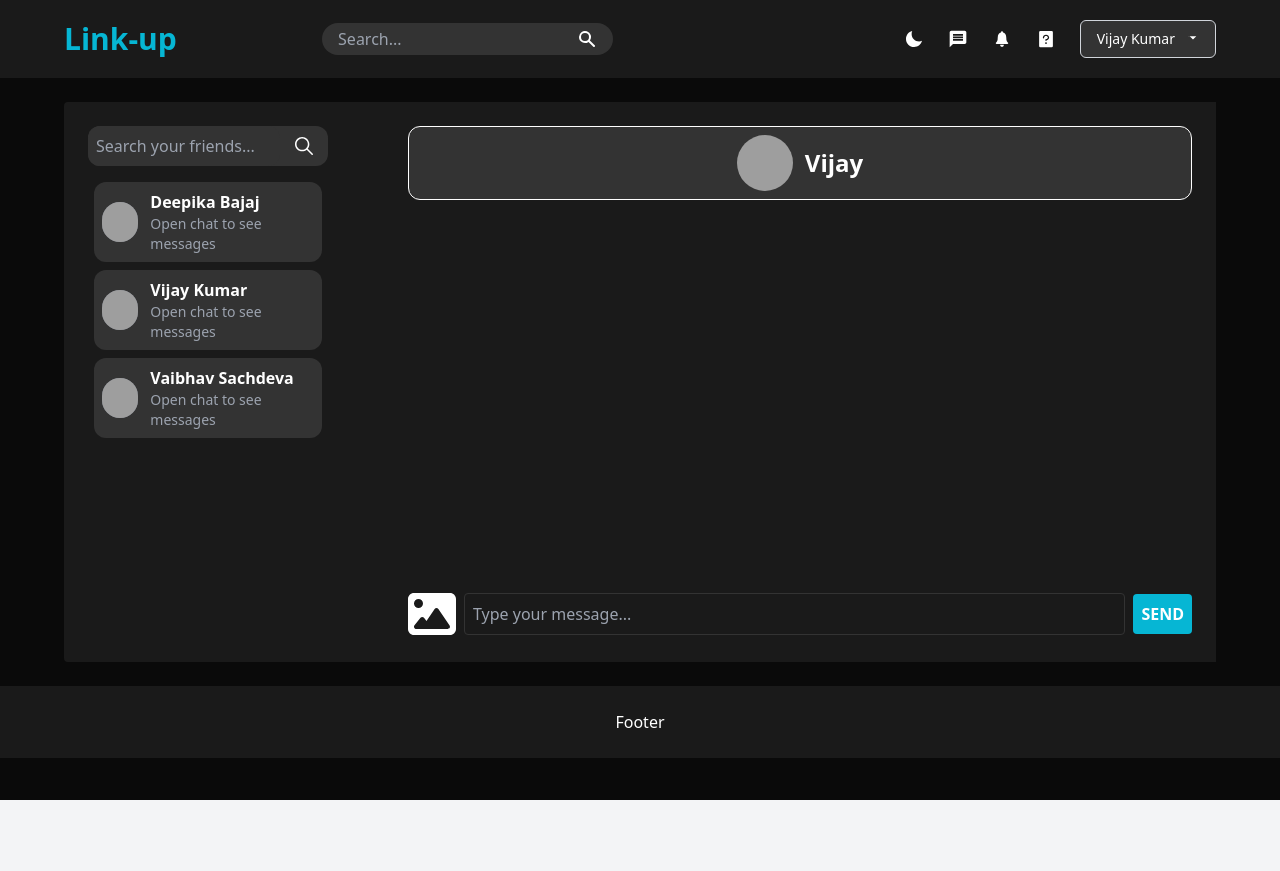
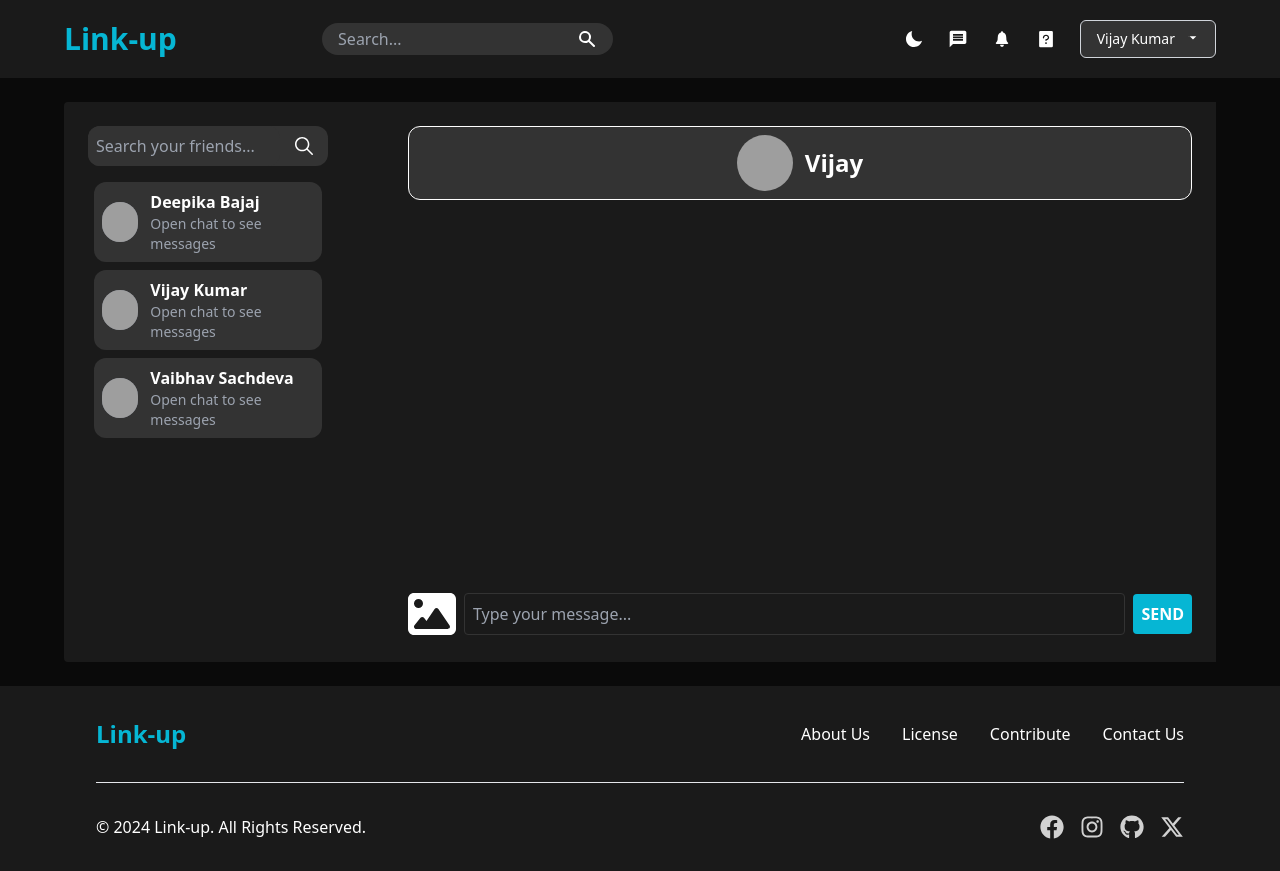
Before and after one commit to Virendra9824/LinkUp, a React (Create React App) app in the folder Frontend/: page /chat in a window 1280 px wide. Before the commit the page ends 800 px from the top, so only its background shows below. Built offline with nearby package versions, Linux system fonts and the light colour scheme; grey boxes are pictures that could not be loaded.

Commit message:
Added footer section

```diff
--- a/Frontend/src/components/common/Footer.jsx
+++ b/Frontend/src/components/common/Footer.jsx
@@ -1,5 +1,90 @@
 import React from "react";
+import { Link } from "react-router-dom";
+import { FaFacebook } from "react-icons/fa";
+import { FaGithub } from "react-icons/fa";
+import { FaInstagram } from "react-icons/fa6";
+import { FaXTwitter } from "react-icons/fa6";
+
 
 export default function Footer() {
-  return <div className="bg-[#1A1A1A] py-6 w-full text-center">Footer</div>;
+  return (
+    <div className="bg-[#1A1A1A] ">
+      <footer className="w-[90%] mx-auto    p-8">
+        <div className="flex flex-row flex-wrap items-center justify-center gap-y-6 gap-x-12 text-center md:justify-between  border-t-[#60df7b]">
+          <div className="flex items-center space-x-4">
+            <Link to="/" className="text-2xl md:text
+            -3xl font-bold text-cyan-500 whitespace-nowrap">
+              Link-up
+            </Link>
+          </div>
+          <ul className="flex flex-wrap items-center gap-y-2 gap-x-8 justify-center md:justify-between ">
+            <li>
+              <div
+
+                href="#"
+                color="blue-gray"
+                className="font-normal transition-colors hover:text-blue-500 focus:text-blue-500 "
+              >
+                About Us
+              </div>
+            </li>
+            <li>
+              <div
+
+                href="#"
+                color="blue-gray"
+                className="font-normal transition-colors hover:text-blue-500 focus:text-blue-500"
+              >
+                License
+              </div>
+            </li>
+            <li>
+              <div
+
+                href="#"
+                color="blue-gray"
+                className="font-normal transition-colors hover:text-blue-500 focus:text-blue-500"
+              >
+                Contribute
+              </div>
+            </li>
+            <li>
+              <div
+
+                href="#"
+                color="blue-gray"
+                className="font-normal transition-colors hover:text-blue-500 focus:text-blue-500 f"
+              >
+                Contact Us
+              </div>
+            </li>
+          </ul>
+        </div>
+        <hr className="my-8 border-blue-gray-50" />
+        <div color="blue-gray" className="font-normal text-center  xs:flex justify-between items-center  ">
+          <div>
+              &copy; 2024 Link-up. All Rights Reserved.
+          </div>
+
+          <div className="flex gap-4 text-blue-gray-900  justify-center">
+            <Link href="#" className="opacity-80 transition-opacity hover:opacity-100">
+              <FaFacebook className="text-2xl"/>
+            </Link>
+            <Link  href="#" className="opacity-80 transition-opacity hover:opacity-100">
+              <FaInstagram className="text-2xl"/>
+            </Link>
+            <Link href="#" className="opacity-80 transition-opacity hover:opacity-100">
+              <FaGithub className="text-2xl"/>
+            </Link>
+            <Link  href="#" className="opacity-80 transition-opacity hover:opacity-100">
+              <FaXTwitter className="text-2xl"/>
+            </Link>
+
+          </div>
+
+
+        </div>
+      </footer>
+    </div>
+  );
 }
```
